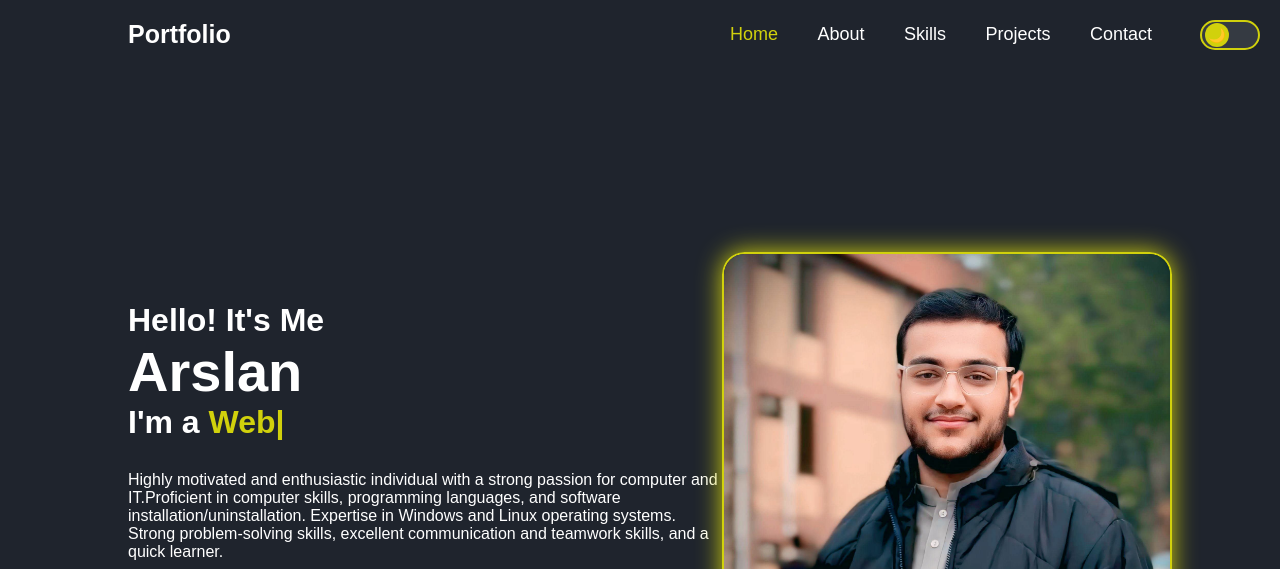
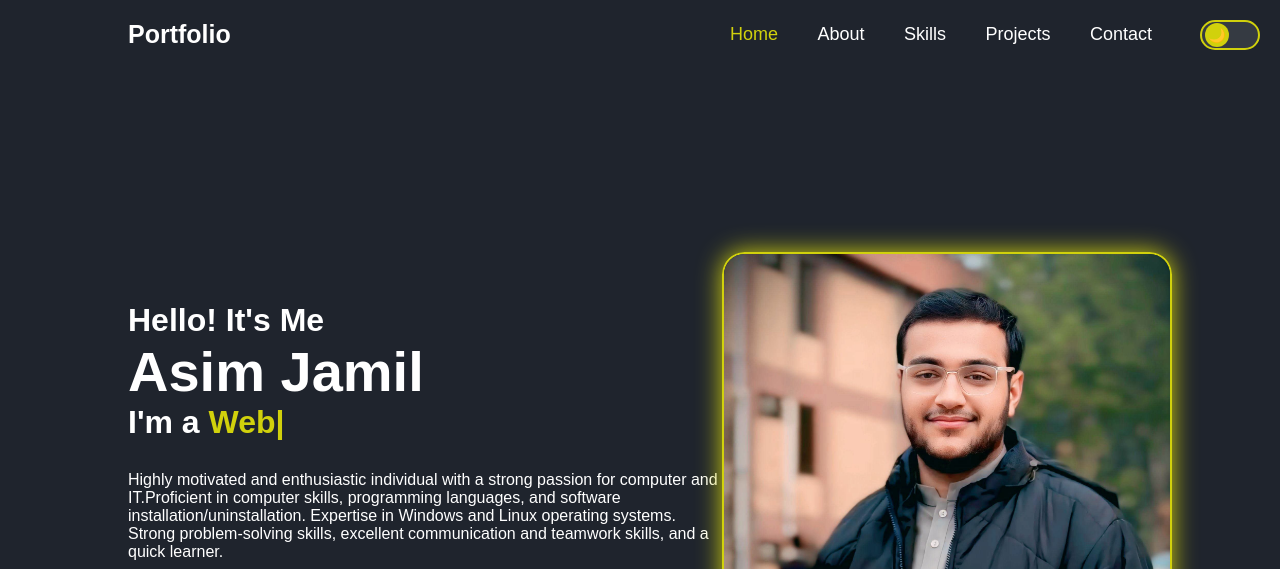
Before and after one commit to Asim-Jamil/My-Portfolio, a plain HTML site: page index.html in a window 1280 px wide. Shown: the top 569 px of the page. Drawn offline with nearby package versions, Linux system fonts and the light colour scheme.

Commit message:
Update index.html

```diff
--- a/index.html
+++ b/index.html
@@ -28,7 +28,7 @@
         <div class="home">
         <div class="home-content">
             <h3>Hello! It's Me </h3>
-            <h1> Arslan</h1>
+            <h1> Asim Jamil </h1>
             <h3>I'm a <span class="multiple-text"></span>
             </h3>
             <p>Highly motivated and enthusiastic individual with a strong passion for computer and IT.Proficient in
```
